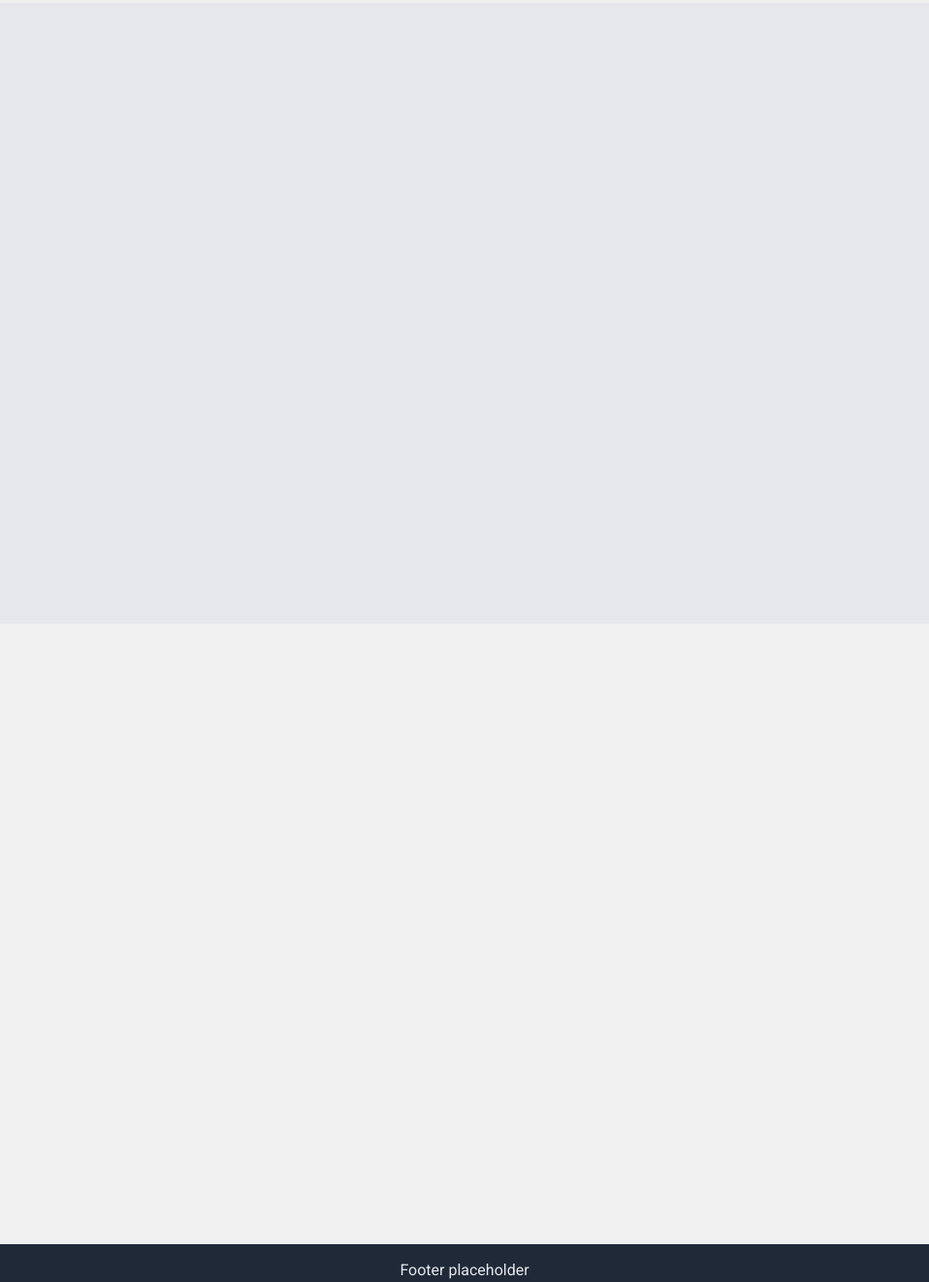
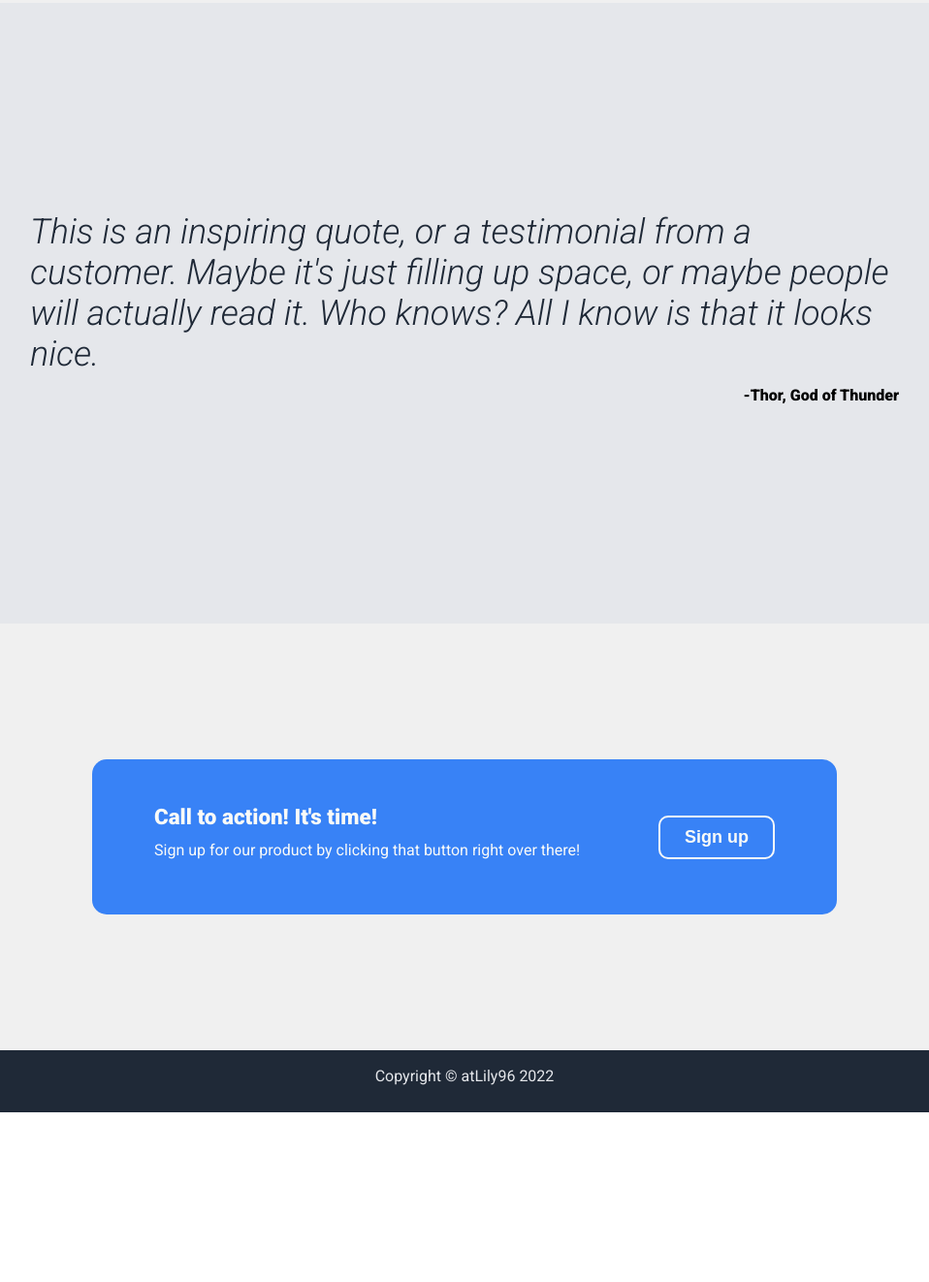
Before and after one commit to atLily96/landing-page, a plain HTML site: page index.html in a window 1280 px wide. Shown: the part 1277-2599 px from the top of the page at 97% size, without its empty margins (161-1119 px from the left). After the commit the page ends 2424 px from the top, so only its background shows below. Drawn offline with Linux system fonts and the light colour scheme.

Commit message:
Finish mantra and sign up sections

```diff
--- a/index.html
+++ b/index.html
@@ -20,9 +20,9 @@
                         <p class="placeholder-logo">header logo</p>
                     </div>
                     <div class="header-links">
-                        <a href="#">header link one</a>
-                        <a href="#">header link two</a>
-                        <a href="#">header link three</a>
+                        <a href="#information">Information</a>
+                        <a href="#mantra">Quote</a>
+                        <a href="#sign-up">Sign-up</a>
                     </div>
                 </div>
                 <div class="hero-main-content">
@@ -33,7 +33,7 @@
                         <div class="hero-description">
                             <p>This website has some subtext that goes here under the main title. It's a smaller font and the color is lower contrast</p>
                         </div>
-                        <div class="sign-up-button">
+                        <div class="hero-sign-up-button">
                             <button class="hero-button">Sign up</button>
                         </div>
                     </div>
@@ -44,7 +44,7 @@
             </div>
             <div class="lateral-space"></div>
         </div>
-        <div class="information">
+        <div id="information">
             <div class="lateral-space"></div>
             <div class="information-content">
                 <div class="information-title">
@@ -73,14 +73,31 @@
 
             </div>
         </div>
-        <div class="mantra">
-
+        <div id="mantra">
+            <div class="lateral-space"></div>
+            <div class="mantra-content">
+                <p class="mantra-text">This is an inspiring quote, or a testimonial from a customer. Maybe it's just filling up space, or maybe people will actually read it. Who knows? All I know is that it looks nice.</p>
+                <p class="mantra-author">-Thor, God of Thunder</p>
+            </div>
+            <div class="lateral-space"></div>
         </div>
-        <div class="sign-up">
-
+        <div id="sign-up">
+            <div class="lateral-space"></div>
+            <div class="sign-up-content">
+                <div class="blue-box">
+                    <div class="sign-up-text">
+                        <p class="sign-up-title">Call to action! It's time!</p>
+                        <p class="sign-up-text">Sign up for our product by clicking that button right over there!</p>
+                    </div>
+                    <div class="sign-up-button-container">
+                        <button class="sign-up-button">Sign up</button>
+                    </div>
+                </div>
+            </div>
+            <div class="lateral-space"></div>
         </div>
         <div class="footer">
-            <p>Footer placeholder</p>
+            <p>Copyright &copy; atLily96 2022</p>
         </div>
     </div>
 </body>
--- a/style/style.css
+++ b/style/style.css
@@ -17,25 +17,31 @@ body{
 
 .main-container,
 .hero,
-.information,
-.mantra,
-.sign-up,
+#information,
+#mantra,
+#sign-up,
 .footer,
 .hero-main-content,
 .hero-header,
 .header-links,
 .information-content,
 .information-samples,
-.sample{
+.sample,
+.mantra-content,
+.sign-up-content,
+.blue-box
+{
     display: flex;
 }
 
 .hero,
-.information,
-.mantra,
-.sign-up{
+#information,
+#mantra{
     height: 80vh;
-    flex:1 0 auto;
+}
+
+#sign-up{
+    height: 55vh;
 }
 
 .main-container{
@@ -87,6 +93,37 @@ body{
     text-align: center;
 }
 
+/*mantra layout*/
+
+.mantra-content{
+    flex-direction: column;
+    justify-content: center;
+    align-items: center;
+    flex: 1;
+}
+
+.mantra-author{
+    margin-left: auto;
+}
+
+/*sign up layout*/
+
+.sign-up-content{
+    justify-content: center;
+    align-items: center;
+    flex: 1;
+}
+
+.sign-up-button-container{
+    margin-left: auto;
+}
+
+.blue-box{
+    justify-content: center;
+    align-items: center;
+    padding: 5vh 5vw;
+
+}
 
 /*footer*/
 
@@ -112,10 +149,16 @@ body{
 a{
     color: #e5e7eb;
     text-decoration: none;
+    cursor: pointer;
 }
+
 p{
     margin-top: 0;
     margin-bottom: 1.5vh;
+}
+
+button{
+    cursor: pointer;
 }
 
 /*Hero*/
@@ -168,7 +211,7 @@ p{
 
 /*Information*/
 
-.information{
+#information{
     background: #f0f0f0;
 }
 
@@ -190,14 +233,49 @@ p{
 
 /*Mantra*/
 
-.mantra{
+#mantra{
     background: #e5e7eb;
+}
+
+.mantra-text{
+    font-size: 36px;
+    font-weight: 300;
+    font-style: italic;
+    color: #1f2937;
+}
+
+.mantra-author{
+    font-weight: 900;
 }
 
 /*Sign-up*/
 
-.sign-up{
+#sign-up{
     background: #f0f0f0;
+}
+
+.blue-box{
+    box-sizing: border-box;
+    background-color: #3882f6;
+    height: 20vh;
+    width: 60vw;
+    border-radius: 15px;
+    color: #f9faf8;
+}
+
+.sign-up-title{
+    font-weight: 900;
+    font-size: 1.4rem;
+}
+
+.sign-up-button{
+    border: 2px solid #f9f9f9;
+    background-color: #3882f6;
+    color: #f9faf8;
+    font-weight: 900;
+    font-size: 18px;
+    padding: 10px 25px;
+    border-radius: 10px;
 }
 
 /*Footer*/
```
